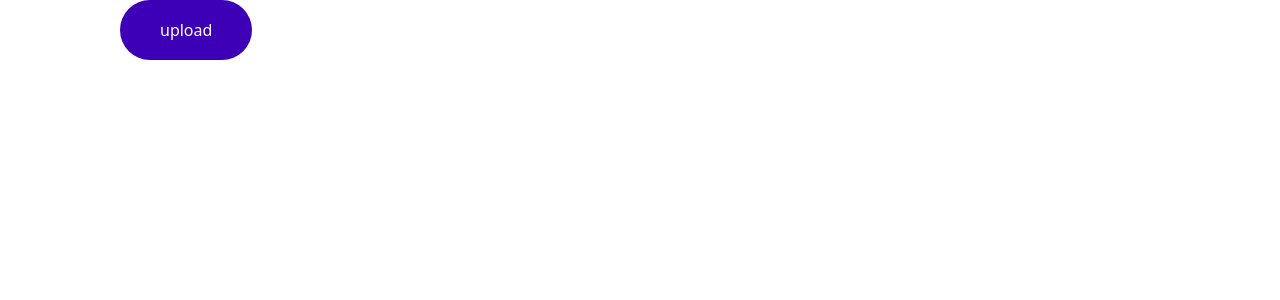
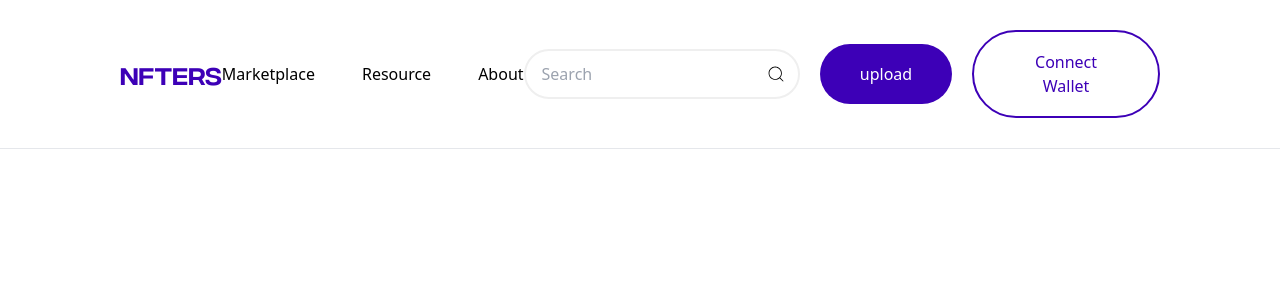
Before and after one commit to amin-ruhul/NFT-landing-page, a Next.js app: page / in a window 1280 px wide. Shown: the top 300 px of the page. Built offline with nearby package versions, Linux system fonts and the light colour scheme.

Commit message:
Design nav bar

```diff
--- /dev/null
+++ b/components/data-input/button/secondary-btn/index.jsx
@@ -0,0 +1,25 @@
+import React from "react";
+import PropTypes from "prop-types";
+
+function SecondaryButton({ btnText, className, onClick }) {
+  return (
+    <button
+      className={`${className} py-[1.125rem] px-[2.5rem] text-primary border-[2px] border-primary rounded-full`}
+      onClick={onClick}
+    >
+      {btnText}
+    </button>
+  );
+}
+
+SecondaryButton.defaultProps = {
+  btnText: "upload",
+};
+
+SecondaryButton.propTypes = {
+  btnText: PropTypes.string,
+  className: PropTypes.string,
+  onClick: PropTypes.func,
+};
+
+export default SecondaryButton;
--- /dev/null
+++ b/components/data-input/search-bar/index.jsx
@@ -0,0 +1,33 @@
+import { useState } from "react";
+import PropTypes from "prop-types";
+import { CiSearch } from "react-icons/ci";
+
+function SearchBar({ onSearch }) {
+  const [searchKey, setSearchKey] = useState("");
+
+  return (
+    <form
+      className="rounded-full w-[18.75rem] relative"
+      onSubmit={(searchEvent) => {
+        searchEvent.preventDefault();
+        onSearch(searchKey);
+      }}
+    >
+      <input
+        className="w-full h-[3.125rem] rounded-full border-[2px] border-[#EFEFEF] px-[1rem]"
+        placeholder="Search"
+        value={searchKey}
+        onChange={(e) => setSearchKey(e.target.value)}
+      />
+      <button className="absolute top-[50%] right-[5%] -translate-y-[50%]">
+        <CiSearch className=" w-[20px] h-[20px]" />
+      </button>
+    </form>
+  );
+}
+
+SearchBar.propTypes = {
+  onSearch: PropTypes.func,
+};
+
+export default SearchBar;
--- a/components/navbar/index.jsx
+++ b/components/navbar/index.jsx
@@ -1,15 +1,22 @@
 import React from "react";
 import PrimaryButton from "../data-input/button/primary-btn";
+import SecondaryButton from "../data-input/button/secondary-btn";
+import SearchBar from "../data-input/search-bar";
 
 function NavBar() {
   return (
     <>
-      <nav className="px-[1rem] lg:px-[7.5rem]">
-        <div></div>
-        <ul></ul>
-        <div>
-          <div></div>
+      <nav className="px-[1rem] lg:px-[7.5rem] flex justify-between items-center  border-b py-[1.875rem]">
+        <div className="text-primary text-[1.5rem] font-integral">NFters</div>
+        <ul className="flex space-x-[2.938rem]">
+          <li>Marketplace</li>
+          <li>Resource</li>
+          <li>About</li>
+        </ul>
+        <div className="flex items-center space-x-[1.25rem]">
+          <SearchBar />
           <PrimaryButton />
+          <SecondaryButton btnText="Connect Wallet" className="px-[1.375rem]" />
         </div>
       </nav>
     </>
--- a/package.json
+++ b/package.json
@@ -14,7 +14,8 @@
     "next": "13.4.7",
     "prop-types": "^15.8.1",
     "react": "18.2.0",
-    "react-dom": "18.2.0"
+    "react-dom": "18.2.0",
+    "react-icons": "^4.10.1"
   },
   "devDependencies": {
     "autoprefixer": "^10.4.14",
```
Also changed, not shown: 1 other file (tests, documents, lock files or other folders).
